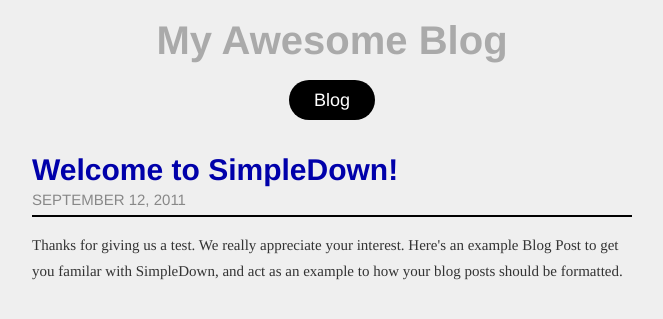
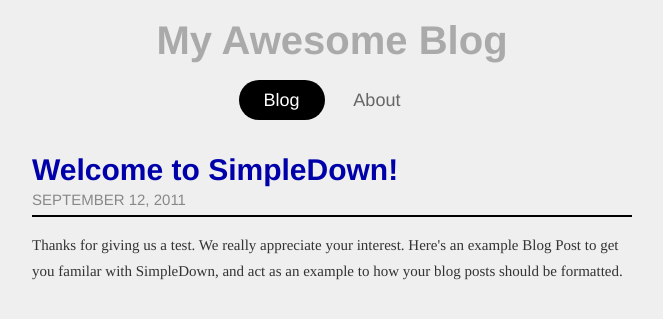
Before and after one commit to cmaclell/SimpleDown, a PHP site: page / in a window 1280 px wide. Shown: the top 319 px of the page, without its empty margins (308-971 px from the left). Run offline with PHP 8.4, Linux system fonts and the light colour scheme; some web fonts are replaced.

Commit message:
Added about page to menu and added htaccess example

```diff
--- a/templates/header.php
+++ b/templates/header.php
@@ -15,6 +15,7 @@
         <nav id="mainmenu">
           <ul>
             <li><a <?php if($url[0] == "index"): ?>class="current" <?php endif;?>href="<?php echo __SITEPATH__; ?>/">Blog</a></li>
+            <li><a <?php if($url[0] == "about"): ?>class="current" <?php endif;?>href="<?php echo __SITEPATH__; ?>/about">About</a></li>
           </ul>
         </nav>
       </header>
```
Also changed, not shown: example.htaccess (added).
